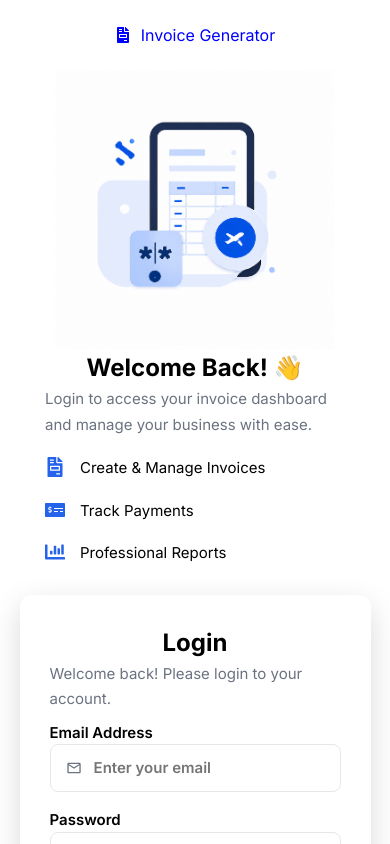
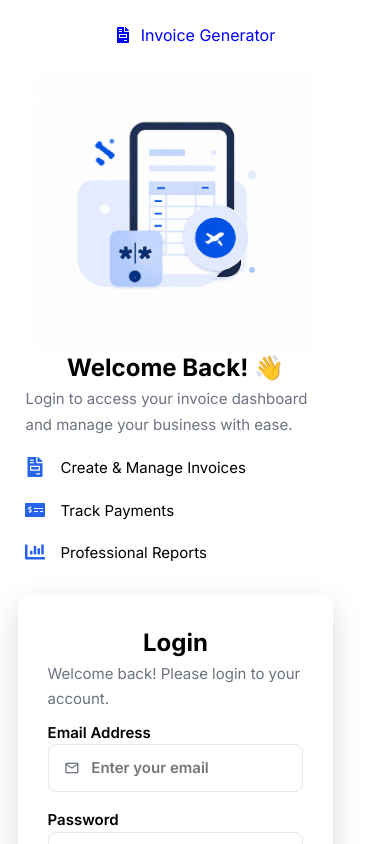
Before and after one commit to Cheffishg3094/Invoice-Generator, a React (Create React App) app: page /login in a window 390 px wide. Shown: the top 844 px of the page. Built offline with nearby package versions, Linux system fonts and the light colour scheme.

Commit message:
Logout Fix

```diff
--- a/src/pages/Logout/Logout.css
+++ b/src/pages/Logout/Logout.css
@@ -37,6 +37,7 @@
     .page-container {
         padding-top: 70px;
         height: auto;
+        width: 90%;
     }
     .page-container h2{
         font-size: 24px;
```
Also changed, not shown: src/styles/Auth.css (+0 -7 lines).
